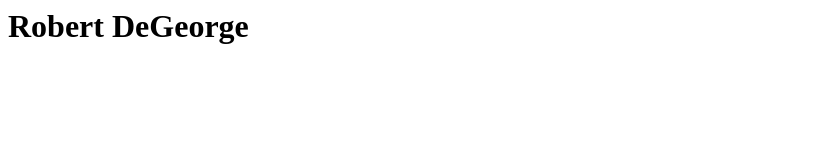
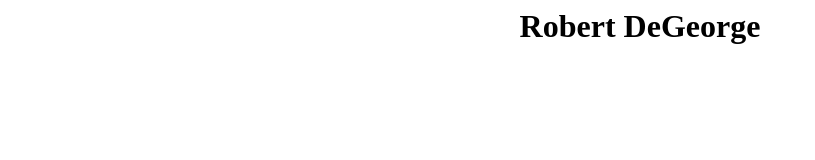
Before and after one commit to RobertDeGeorge/MyWebsite, a plain HTML site: page index.html in a window 1280 px wide. Shown: the whole page, without its empty margins (0-815 px from the left). Drawn offline with Linux system fonts and the light colour scheme.

Commit message:
Homepage

```diff
--- a/index.html
+++ b/index.html
@@ -1 +1 @@
-<h1>Robert DeGeorge</h1>
+<h1><center>Robert DeGeorge</center></h1>
```
